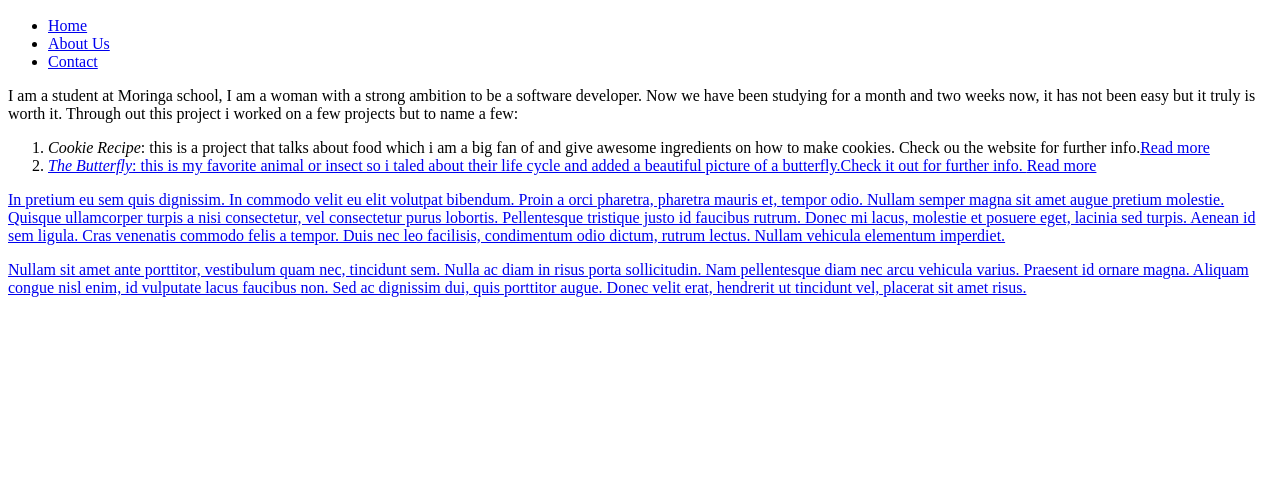
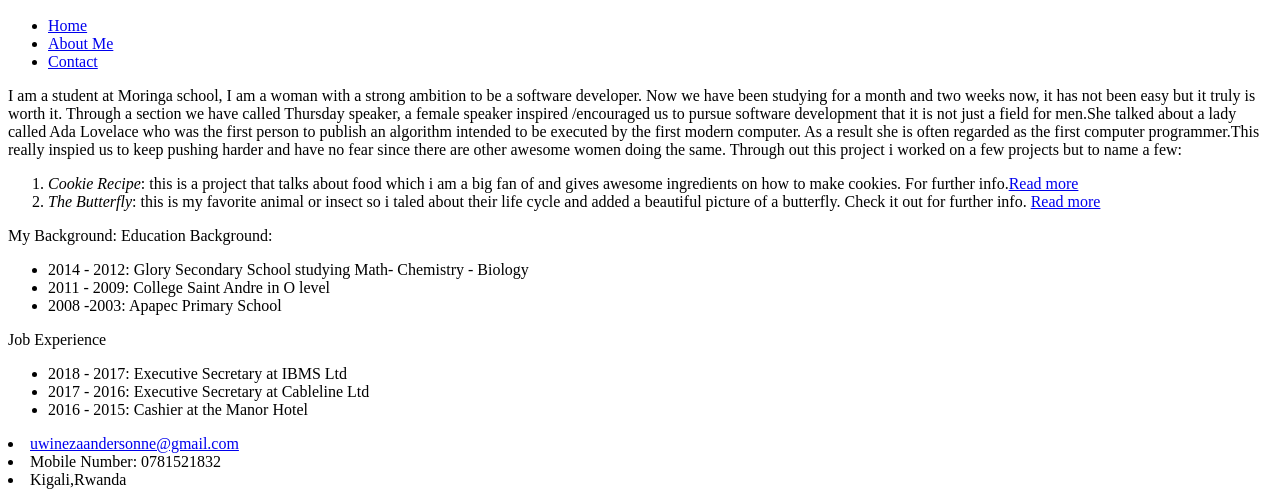
Before and after one commit to Anders3onne/portfolio, a plain HTML site: page Documents/my-portfolio/index.html in a window 1280 px wide. Shown: the part 383-880 px from the top of the page. Before the commit the page ends 800 px from the top, so only its background shows below. Drawn offline with Linux system fonts and the light colour scheme.

```diff
--- a/Documents/my-portfolio/index.html
+++ b/Documents/my-portfolio/index.html
@@ -11,24 +11,43 @@
     <nav>
         <ul>
          <li><a href="index.html">Home</a></li>
-         <li><a href="index1.html">About Us</a></li>
-         <li><a href="Contact">Contact</a></li>
+         <li><a href="#load">About Me</a></li>
+         <li><a href="#footer">Contact</a></li>
         </ul>
     </nav>
 </div>
-<p> I am a student at Moringa school, I am a woman with a strong ambition to be a software developer. Now we have been studying for a month and two weeks now, it has not been easy but it truly is worth it.
-    Through out this project i worked on a few projects but to name a few:
+    <p> I am a student at Moringa school, I am a woman with a strong ambition to be a software developer. Now we have been studying for a month and two weeks now, it has not been easy but it truly is worth it.
+        Through a section we have called Thursday speaker, a female speaker inspired /encouraged us to pursue software development that it is not just a field for men.She talked about a lady called Ada Lovelace who was the first person to publish an algorithm intended to be executed by the first modern computer.
+        As a result she is often regarded as the first computer programmer.This really inspied us to keep pushing harder and have no fear since there are other awesome women doing the same.
+        Through out this project i worked on a few projects but to name a few:
     <ol>
-        <li><em>Cookie Recipe</em>: this is a project that talks about food which i am a big fan of and give awesome ingredients on how to make cookies. Check ou the website for further info.<a href= https://anders3onne.github.io/recipe>Read more</li>
-        <li><em>The Butterfly</em>: this is my favorite animal or insect so i taled about their life cycle and added a beautiful picture of a butterfly.Check it out for further info. <a href="https://anders3onne.github.io/FAVORITES">Read more</li>
+        <li><em>Cookie Recipe</em>: this is a project that talks about food which i am a big fan of and gives awesome ingredients on how to make cookies. For further info.<a href= https://anders3onne.github.io/recipe>Read more</a></li>
+        <li><em>The Butterfly</em>: this is my favorite animal or insect so i taled about their life cycle and added a beautiful picture of a butterfly. Check it out for further info. <a href="https://anders3onne.github.io/FAVORITES">Read more</a></li>
     </ol>
+    </p>
+<div id="load">
+    <p>My Background:
+    <span>Education Background: </span>
+      <ul>
+          <li>2014 - 2012: Glory Secondary School studying Math- Chemistry - Biology</li>
+          <li>2011 - 2009: College Saint Andre in O level</li>
+          <li>2008 -2003: Apapec Primary School</li>
+       </ul>
+    <span>Job Experience</span>
+      <ul>
+          <li>2018 - 2017: Executive Secretary at IBMS Ltd</li>
+          <li>2017 - 2016: Executive Secretary at Cableline Ltd</li>
+          <li>2016 - 2015: Cashier at the Manor Hotel</li>
+    </ul>
+    </p>
+</div>
 
-</p>
-<div class="column">
-<p>In pretium eu sem quis dignissim. In commodo velit eu elit volutpat bibendum. Proin a orci pharetra, pharetra mauris et, tempor odio. Nullam semper magna sit amet augue pretium molestie. Quisque ullamcorper turpis a nisi consectetur, vel consectetur purus lobortis. Pellentesque tristique justo id faucibus rutrum. Donec mi lacus, molestie et posuere eget, lacinia sed turpis. Aenean id sem ligula. Cras venenatis commodo felis a tempor. Duis nec leo facilisis, condimentum odio dictum, rutrum lectus. Nullam vehicula elementum imperdiet.</p>
+<div id="footer">
+    <span>
+       <li><a href="https://uwinezaandersonne@gmail.com">uwinezaandersonne@gmail.com </a></li>
+       <li>Mobile Number: 0781521832</a></li>
+       <li>Kigali,Rwanda</li>
+    </span>
 </div>
-<div class="column">
-<p>Nullam sit amet ante porttitor, vestibulum quam nec, tincidunt sem. Nulla ac diam in risus porta sollicitudin. Nam pellentesque diam nec arcu vehicula varius. Praesent id ornare magna. Aliquam congue nisl enim, id vulputate lacus faucibus non. Sed ac dignissim dui, quis porttitor augue. Donec velit erat, hendrerit ut tincidunt vel, placerat sit amet risus.</p>
-    </div>
 </body>
 </html>
```
Also changed, not shown: Documents/my-portfolio/portfolio.html (deleted, +0 -34 lines).
